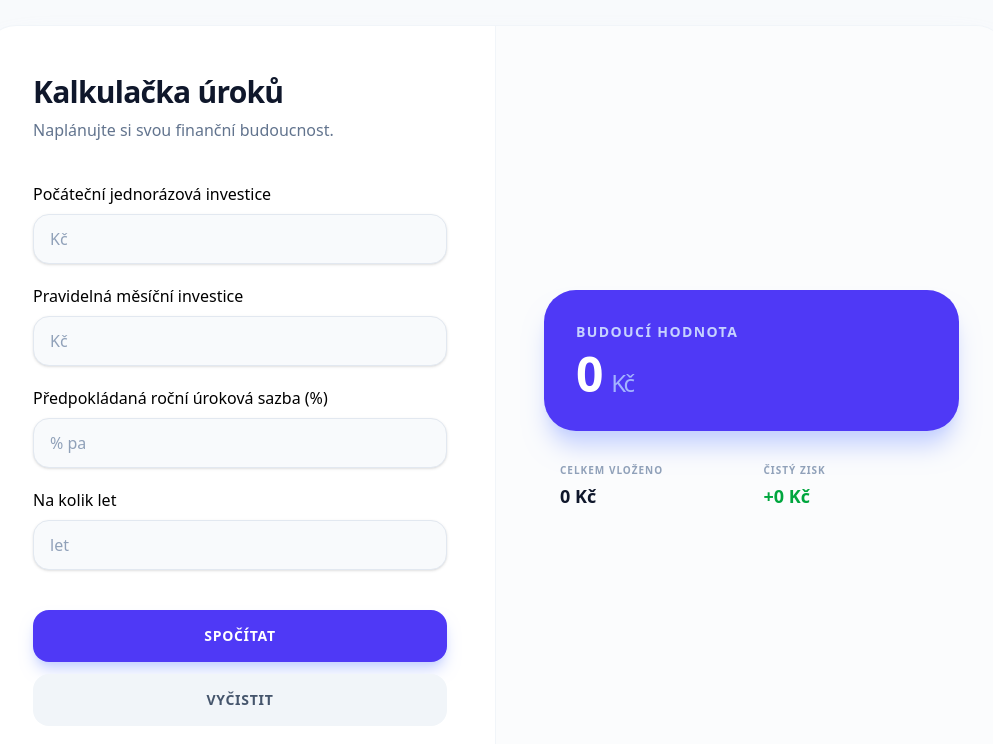
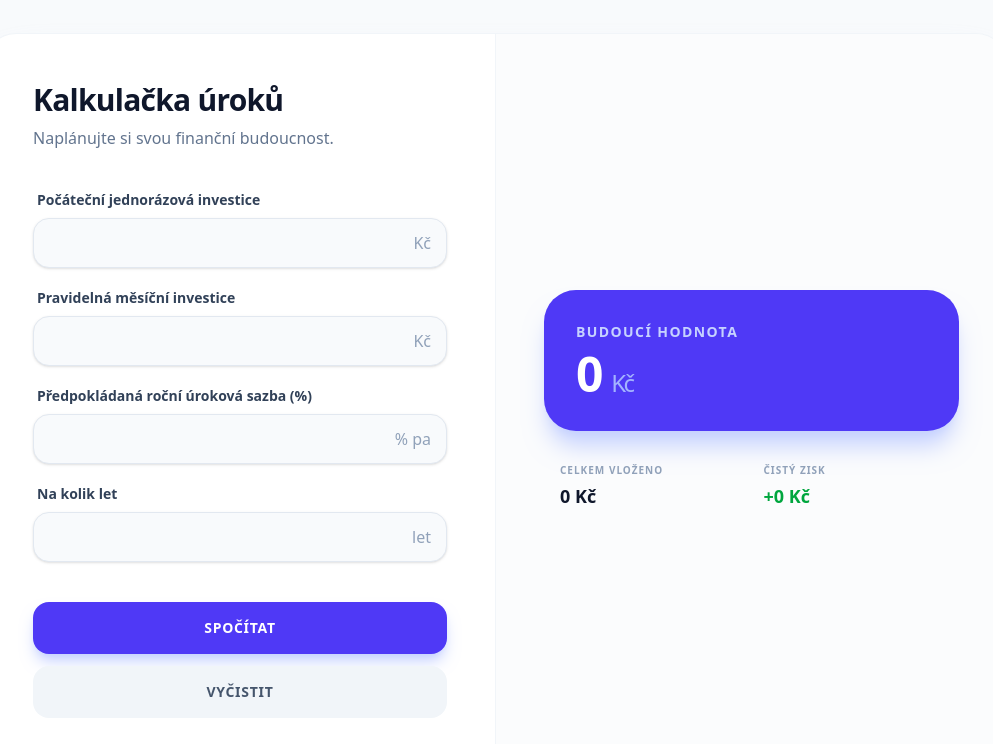
Before and after one commit to Kapr534/Compound-interest-calculator, a React (Vite) app: page / in a window 1280 px wide. Shown: the top 744 px of the page, without its empty margins (144-1137 px from the left). Built offline with nearby package versions, Linux system fonts and the light colour scheme.

Commit message:
vylepseny input - misto placeholderu span s jednotkou

```diff
--- a/src/app.tsx
+++ b/src/app.tsx
@@ -5,10 +5,10 @@ import calcCompoundInterest from "./utils/calccompoundinterest.ts";
 
 export default function App() {
     const [inputValues, setInputValues] = useState({
-        deposit: 0,
-        monthlyAdded: 0,
-        interestRate: 0,
-        years: 0,
+        deposit: "",
+        monthlyAdded: "",
+        interestRate: "",
+        years: "",
     })
     const [calcValues, setCalcValues] = useState({
         total: 0,
@@ -18,7 +18,6 @@ export default function App() {
 
     const onInputChange = (name: string, value: number) => {
         setInputValues({...inputValues, [name]: value});
-        console.log(1)
     }
 
     const onSubmitBtnClick = () => {
@@ -27,12 +26,10 @@ export default function App() {
             inputValues.monthlyAdded,
             inputValues.interestRate,
             inputValues.years);
-        console.log(2)
         setCalcValues(newCalcValues);
     };
 
     const onClearBtnClick = () => {
-        console.log(3)
         setInputValues({deposit: 0, monthlyAdded: 0, interestRate: 0, years: 0})
         setCalcValues({total: 0, totalDeposit: 0,totalInterest: 0})
     };
--- a/src/components/Input.tsx
+++ b/src/components/Input.tsx
@@ -2,31 +2,34 @@
 export interface InputProps{
     value: number
     name: string;
-    type?: string;
-    placeholder: string;
+    unit: string;
     label: string;
     onInputChange: (name: string, value: number) => void;
 }
 
-export default function Input({value, name, type = "number", placeholder, label, onInputChange}: InputProps) {
+export default function Input({value, name, unit, label, onInputChange}: InputProps) {
     return (
         <div className="flex flex-col gap-2">
-            <label>
+            <label className="text-sm font-bold text-slate-700 ml-1">
                 {label}
             </label>
+            <div className="relative">
                 <input
-                className="w-full px-4 py-3 bg-slate-50 border border-slate-200 rounded-2xl
-                       text-slate-900 placeholder:text-slate-400 outline-none
+                    className="w-full pl-4 pr-12 py-3 bg-slate-50 border border-slate-200 rounded-2xl
+                           text-slate-900 outline-none
                             focus:bg-white focus:border-indigo-500 focus:ring-4 focus:ring-indigo-500/10
                             transition-all duration-200 shadow-sm"
-                type={type}
-                value={value || ""}
-                placeholder={placeholder}
+                    type="number"
+                    value={value}
                     onChange={(e) => {
                         const numberValue = Number(e.target.value);
                         onInputChange(name, numberValue)
                     }}
                     />
+                <span className="absolute right-4 top-1/2 -translate-y-1/2 text-slate-400 font-medium pointer-events-none">
+                    {unit}
+                </span>
+            </div>
         </div>
     )
 }
--- a/src/features/CalculatorForm.tsx
+++ b/src/features/CalculatorForm.tsx
@@ -26,10 +26,10 @@ export default function CalculatorForm(props: CalculatorFormProps) {
     }
 
     const inputs: InputProps[] = [
-        {value: props.inputValues.deposit,name: "deposit",placeholder: "Kč", label: "Počáteční jednorázová investice", onInputChange: props.onInputChange},
-        {value: props.inputValues.monthlyAdded,name: "monthlyAdded",placeholder: "Kč", label: "Pravidelná měsíční investice", onInputChange: props.onInputChange},
-        {value: props.inputValues.interestRate,name: "interestRate",placeholder: "% pa", label: "Předpokládaná roční úroková sazba (%)", onInputChange: props.onInputChange},
-        {value: props.inputValues.years,name: "years",placeholder: "let", label: "Na kolik let", onInputChange: props.onInputChange},
+        {value: props.inputValues.deposit,name: "deposit",unit: "Kč", label: "Počáteční jednorázová investice", onInputChange: props.onInputChange},
+        {value: props.inputValues.monthlyAdded,name: "monthlyAdded",unit: "Kč", label: "Pravidelná měsíční investice", onInputChange: props.onInputChange},
+        {value: props.inputValues.interestRate,name: "interestRate",unit: "% pa", label: "Předpokládaná roční úroková sazba (%)", onInputChange: props.onInputChange},
+        {value: props.inputValues.years,name: "years",unit: "let", label: "Na kolik let", onInputChange: props.onInputChange},
     ];
 
     const btns: BtnProps[] = [
```
Lines whose indentation alone changed are shown as unchanged.
